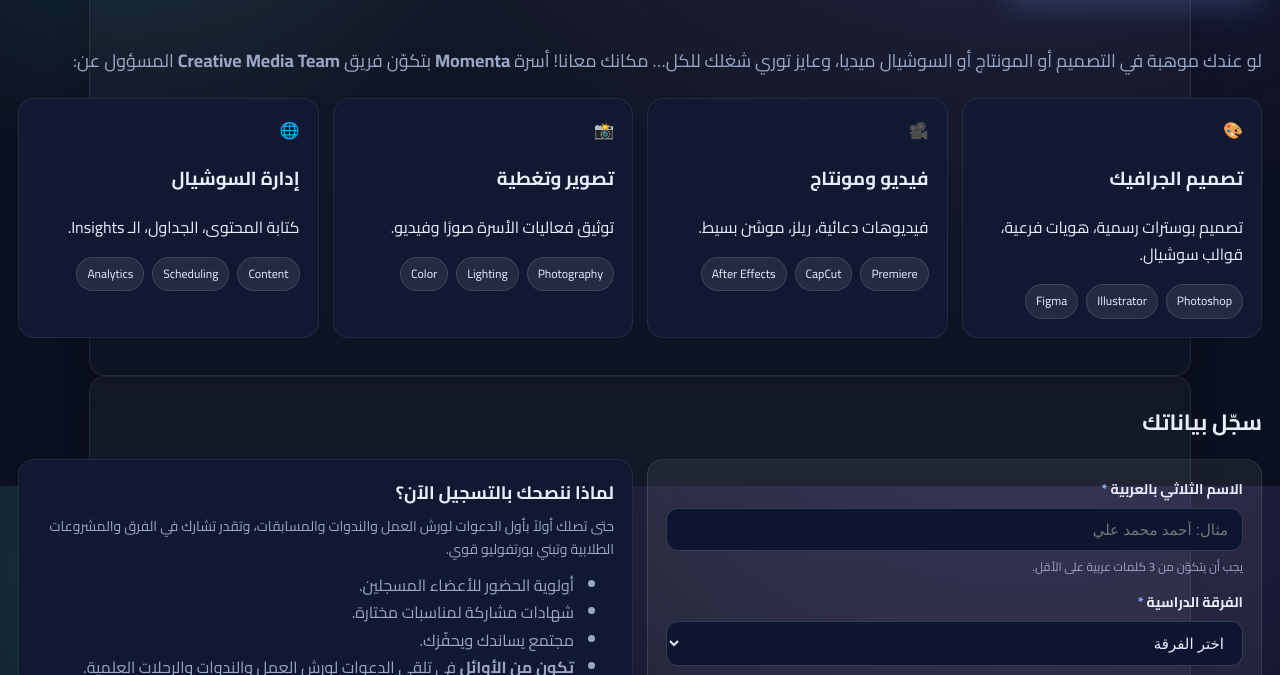
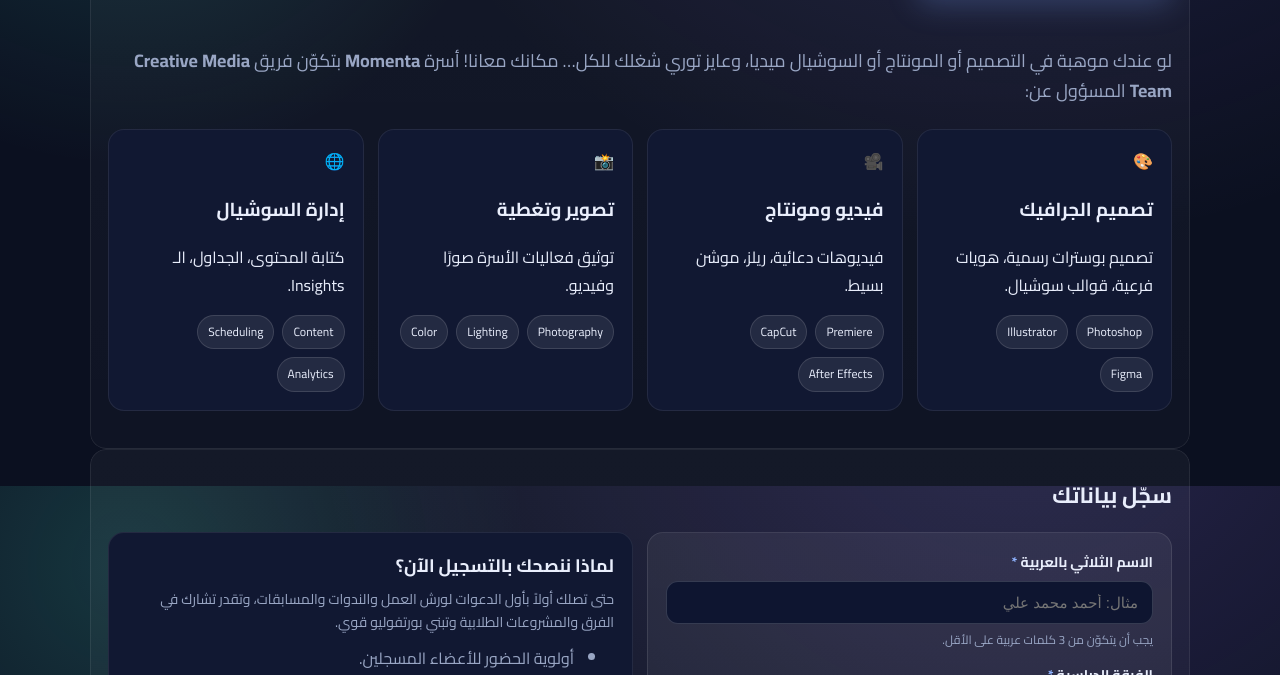
Before and after one commit to YehiaElrify1/Momenta_Form_Site, a plain HTML site: page index.html in a window 1280 px wide. Shown: the part 314-989 px from the top of the page. Drawn offline with nearby package versions, Linux system fonts and the light colour scheme.

Commit message:
Update index.html

```diff
--- a/index.html
+++ b/index.html
@@ -90,9 +90,26 @@
     @keyframes floatGlow { from { transform: translateY(-8px);} to { transform: translateY(8px);} }
 
     /* Section */
+    .section {
+      position: relative;          /* علشان الخلفية pseudo-element تتحكم جوه */
+      z-index: 0;                  /* يخلي ::before يفضل ورا المحتوى بس */
+      max-width: 1100px;
+      margin: 0 auto;
+      padding: 28px 18px 38px;
+      border-radius: var(--radius);
+      overflow: hidden;            /* يخلي الخلفية تتقصّ مع الانحناءات */
+    }
 
-    .section { position: relative; padding: 28px 18px 38px; }
-    .section::before { content: ""; position: absolute; top: 0; bottom: 0; left: 50%; width: min(1100px, calc(100% - 36px)); transform: translateX(-50%); background: linear-gradient(180deg, rgba(255,255,255,.04), rgba(255,255,255,.02)); border: 1px solid rgba(255,255,255,.08); border-radius: var(--radius); z-index: -1; box-shadow: 0 10px 30px rgba(0,0,0,.18); }
+    .section::before {
+      content: "";
+      position: absolute;
+      inset: 0;                    /* ياخد نفس عرض وارتفاع السكشن */
+      background: linear-gradient(180deg, rgba(255,255,255,.04), rgba(255,255,255,.02));
+      border: 1px solid rgba(255,255,255,.08);
+      border-radius: inherit;      /* يخلي الحواف زي حواف السكشن */
+      z-index: -1;                 /* يفضل خلف النصوص */
+      box-shadow: 0 10px 30px rgba(0,0,0,.18);
+    }
 
     .section h2 { margin: 0 0 18px; font-size: 22px; }
 
```
